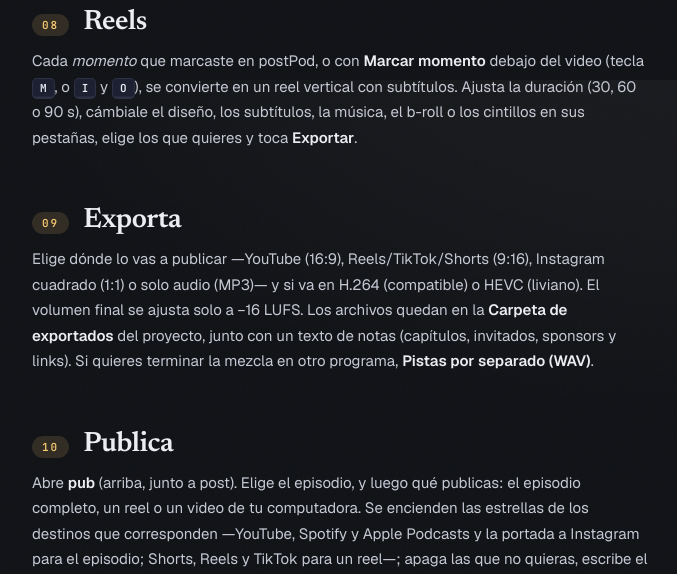
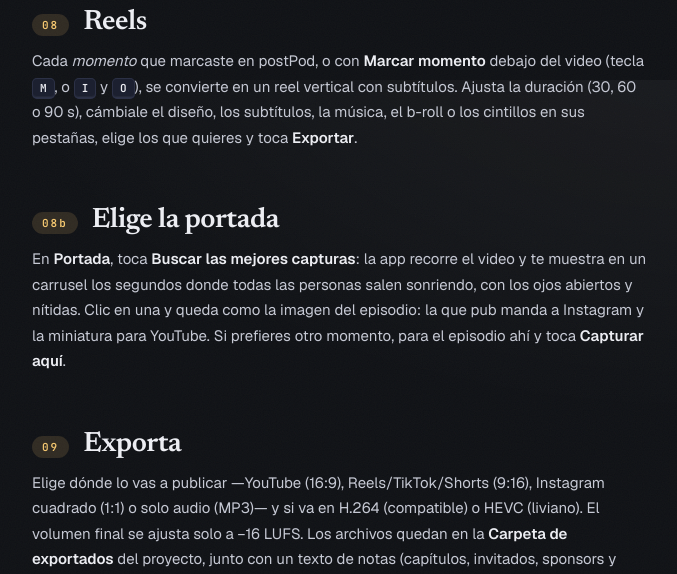
Before and after one commit to rafael-sources/thepod, a Flask app: page /docs/postpodapp/quickstart in a window 1280 px wide. Shown: the part 2320-2894 px from the top of the page, without its empty margins (320-997 px from the left). Run offline with Flask 3, Linux system fonts and the light colour scheme.

Commit message:
Landing: la zona de pub cuenta lo de programar (programado · hoy 20:00 → publicado); Portada en docs y landing
Co-Authored-By: Claude Fable 5.1 <noreply@anthropic.com>

```diff
--- a/apps/thepod/templates/docs/index.html
+++ b/apps/thepod/templates/docs/index.html
@@ -82,7 +82,7 @@
       <img class="icon" src="{{ url_for('static', filename='icons/postpodapp.svg') }}" alt="">
       <div class="tag">App para Mac</div>
       <div class="name">thePod para Mac</div>
-      <p class="desc">Las cinco secciones en tu Mac: trae el episodio, arregla el sonido, subtítulos, reels desde momentos y publica desde pub.</p>
+      <p class="desc">Las cinco secciones en tu Mac: trae el episodio, arregla el sonido, subtítulos, reels desde momentos, la portada donde todos sonríen, y publica desde pub.</p>
       <div class="toc-mini">
         <span>Quickstart</span><span>Funcionalidades</span><span>Atajos</span><span>FAQ</span>
       </div>
--- a/apps/thepod/templates/docs/postpodapp/overview.html
+++ b/apps/thepod/templates/docs/postpodapp/overview.html
@@ -37,7 +37,7 @@
     <li><strong>Preparar</strong>: revisar la grabación, <em>limpiar sonido</em> (estudio, sin silencios, sin muletillas, ecualizador, voz pareja, menos siseo), subtítulos frase por frase y <em>palabras sensibles</em> (pitido encima y subtítulo suavizado).</li>
     <li><strong>Armar</strong>: aspecto (diseños de cámaras, fondo virtual, color, marca, intro y cierre), textos, stickers y b-roll, música y efectos (con voz artificial), cintillos tipo noticiero y sponsors en su momento.</li>
     <li><strong>Mezcla</strong>: ondas, solo y mudo, medidores, volumen dibujado por persona, −16 LUFS al exportar y pistas WAV separadas.</li>
-    <li><strong>Entregar</strong>: reels con diseño, subtítulos, música, b-roll y cintillos propios; exportar a YouTube, reels, cuadrado o MP3; publicar un reel en redes desde su tarjeta.</li>
+    <li><strong>Entregar</strong>: reels con diseño, subtítulos, música, b-roll y cintillos propios; la <em>portada</em> del episodio, buscando los segundos donde todas las personas sonríen; exportar a YouTube, reels, cuadrado o MP3; publicar un reel en redes desde su tarjeta.</li>
   </ul>
   <p><strong>En pre</strong>: tablero, calendario, guion (con secciones de teleprompter: quién lo lee, cuándo, encadenados), rundown, invitados, ideas, plantillas, página, equipo y configuración del podcast.</p>
   <p><strong>En prod</strong>: la sala de grabación con cuenta regresiva, ensayo, grabación en la Mac con subida por partes, teleprompter automático, soundboard, sponsors, auto-silencio, y el cuarto de control del director (cintillos, avisos, prompter, hablar al oído).</p>
--- a/apps/thepod/templates/docs/postpodapp/quickstart.html
+++ b/apps/thepod/templates/docs/postpodapp/quickstart.html
@@ -111,6 +111,15 @@
   </p>
 </section>
 
+<section id="portada">
+  <h2><span class="num">08b</span> Elige la portada</h2>
+  <p>
+    En <strong>Portada</strong>, toca <strong>Buscar las mejores capturas</strong>: la app recorre el video y te muestra en un carrusel los segundos
+    donde todas las personas salen sonriendo, con los ojos abiertos y nítidas. Clic en una y queda como la imagen del episodio: la que pub manda
+    a Instagram y la miniatura para YouTube. Si prefieres otro momento, para el episodio ahí y toca <strong>Capturar aquí</strong>.
+  </p>
+</section>
+
 <section id="exportar">
   <h2><span class="num">09</span> Exporta</h2>
   <p>
@@ -145,6 +154,7 @@
   <a href="#revisar">Preparar</a>
   <a href="#armar">Armar</a>
   <a href="#reels">Reels</a>
+  <a href="#portada">Portada</a>
   <a href="#exportar">Exporta</a>
   <a href="#publicar">Publica</a>
 </nav>
--- a/apps/thepod/templates/docs/pubpod/estrellas.html
+++ b/apps/thepod/templates/docs/pubpod/estrellas.html
@@ -30,7 +30,7 @@
   <table>
     <thead><tr><th>Eliges</th><th>Se encienden</th><th>Qué sube</th></tr></thead>
     <tbody>
-      <tr><td><strong>Episodio completo</strong></td><td>YouTube · Spotify · Apple Podcasts · Instagram</td><td>El video 16:9 a YouTube; el audio al feed, con las notas del episodio; un cuadro del video como portada con texto a Instagram.</td></tr>
+      <tr><td><strong>Episodio completo</strong></td><td>YouTube · Spotify · Apple Podcasts · Instagram</td><td>El video 16:9 a YouTube; el audio al feed, con las notas del episodio; la portada elegida en post → Portada (o un cuadro del video) con texto a Instagram.</td></tr>
       <tr><td><strong>Reel</strong></td><td>Shorts · Reels · TikTok</td><td>El vertical 9:16 tal como se ve en el editor, con subtítulos, música y cintillos del reel.</td></tr>
       <tr><td><strong>Desde la compu</strong></td><td>Shorts · Reels · TikTok</td><td>Un video que ya tienes, sin pasar por el editor.</td></tr>
       <tr><td>Facebook</td><td>—</td><td>Muy pronto.</td></tr>
```
Also changed, not shown: apps/thepod/templates/landing.html (+14 -4 lines).
